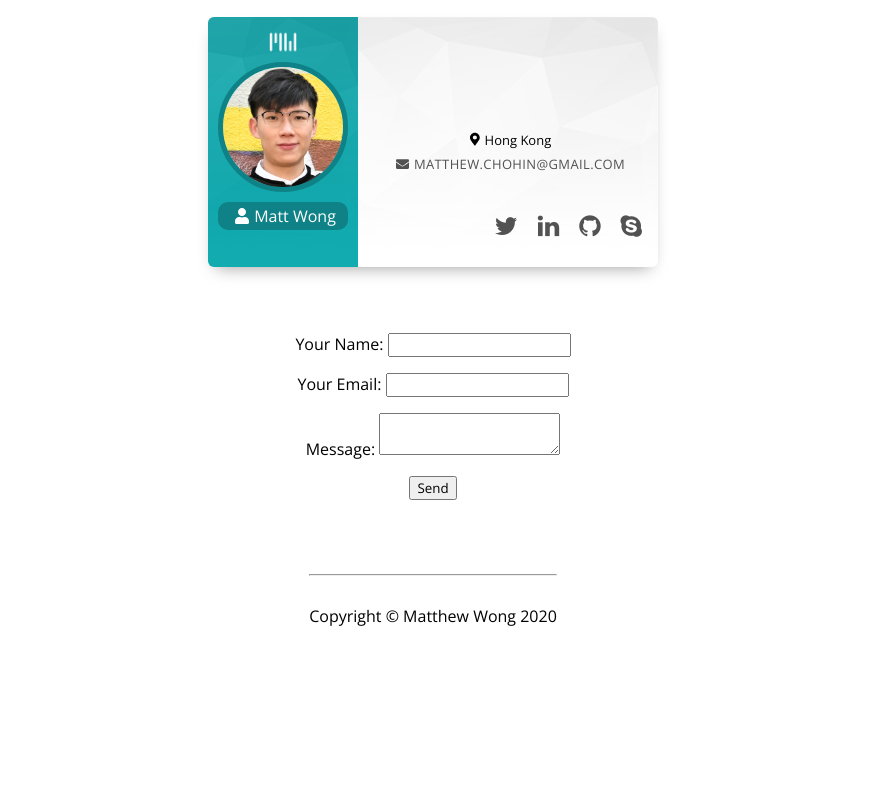
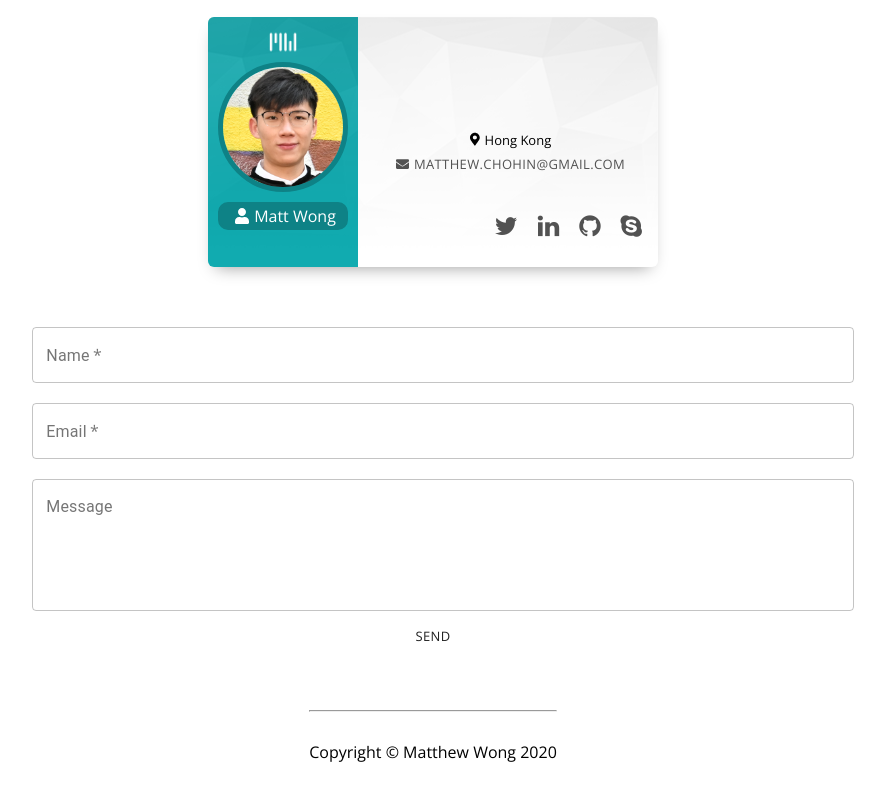
Before and after one commit to mattchw/matt-react-portfolio, a React (Create React App) app: page / in a window 1280 px wide. Shown: the part 4818-5618 px from the top of the page, without its empty margins (207-1092 px from the left). Before the commit the page ends 5496 px from the top, so only its background shows below. Built offline with nearby package versions, Linux system fonts and the light colour scheme.

Commit message:
Update Contact.js

```diff
--- a/src/components/Contact/Contact.js
+++ b/src/components/Contact/Contact.js
@@ -10,6 +10,7 @@ import Container from '@material-ui/core/Container';
 import Button from '@material-ui/core/Button';
 import IconButton from '@material-ui/core/IconButton';
 import KeyboardArrowUpIcon from '@material-ui/icons/KeyboardArrowUp';
+import TextField from '@material-ui/core/TextField';
 
 import { Link } from 'react-scroll';
 
@@ -49,8 +50,10 @@ function Contact(props) {
   const handleSubmit = e => {
     fetch("https://formspree.io/xwkranjz", {
       method: "POST",
-      headers: { Accept: "application/json",
-      "Content-Type": "application/json" },
+      headers: {
+        Accept: "application/json",
+        "Content-Type": "application/json"
+      },
       body: JSON.stringify(values)
     })
       .then(() => {
@@ -116,26 +119,45 @@ function Contact(props) {
             </div>
           </Grid>
         </Fade>
-        <Grid item style={{ paddingTop: 50 }}>
+        <Grid item style={{ paddingTop: 50, width: '80%'}}>
           <form onSubmit={handleSubmit}>
-            <p>
-              <label>
-                Your Name: <input type="text" name="name" value={values.name} onChange={handleChange('name')}/>
-              </label>
-            </p>
-            <p>
-              <label>
-                Your Email: <input type="email" name="email" value={values.email} onChange={handleChange('email')}/>
-              </label>
-            </p>
-            <p>
-              <label>
-                Message: <textarea name="message" value={values.message} onChange={handleChange('message')}/>
-              </label>
-            </p>
-            <p>
-            <button type="submit">Send</button>
-            </p>
+            <div>
+              <TextField
+                required
+                variant="outlined"
+                label="Name"
+                fullWidth
+                value={values.name}
+                onChange={handleChange('name')}
+                style={{margin: 10}}
+              />
+            </div>
+            <div>
+              <TextField
+                required
+                variant="outlined"
+                label="Email"
+                fullWidth
+                value={values.email}
+                onChange={handleChange('email')}
+                style={{margin: 10}}
+              />
+            </div>
+            <div>
+              <TextField
+                label="Message"
+                multiline
+                rows={5}
+                variant="outlined"
+                fullWidth
+                value={values.message}
+                onChange={handleChange('message')}
+                style={{margin: 10}}
+              />
+            </div>
+            <Button size="small" type="submit" className={classes.smallFont}>
+              Send
+            </Button>
           </form>
         </Grid>
 
```
